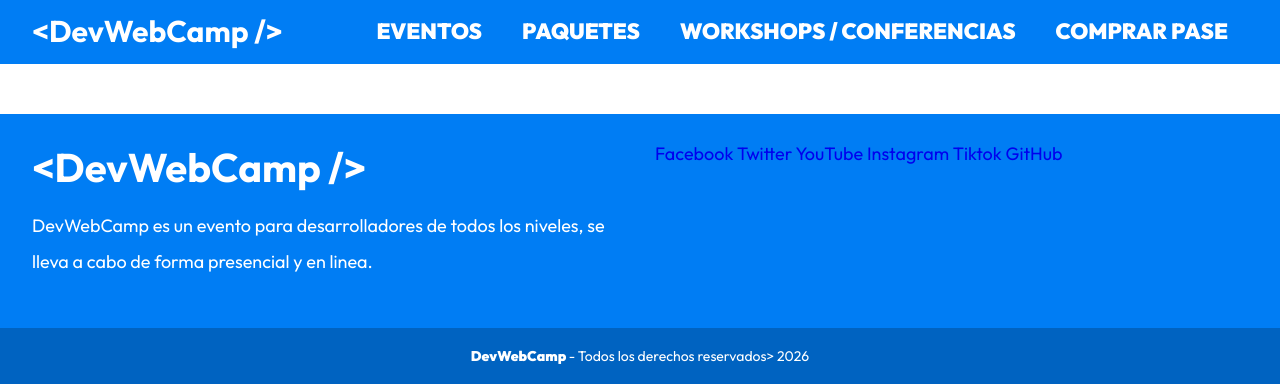
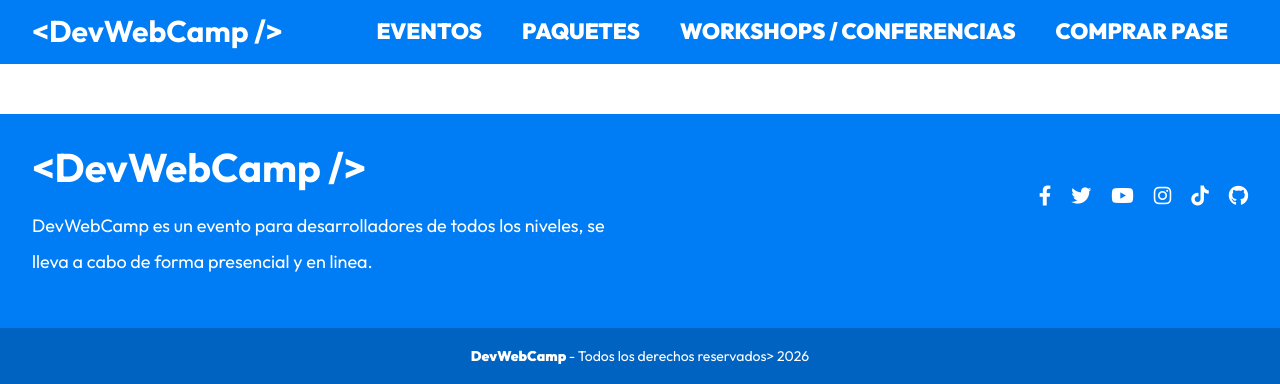
Before and after one commit to szelemcode/DevWebCamp, a PHP site: page /views/layout.php in a window 1280 px wide. Shown: the part 601-985 px from the top of the page. Run offline with PHP 8.4, Linux system fonts and the light colour scheme; the template is opened without the code that fills it, so the values that code supplies are empty; some libraries are stand-ins or nearby versions.

Commit message:
update video 683 completo

```diff
--- a/src/scss/base/_mixins.scss
+++ b/src/scss/base/_mixins.scss
@@ -98,3 +98,41 @@
          margin: 0;
     }
 }
+
+@mixin menu-social($color, $size) {
+    &__enlace {
+        &::before {
+            color: $color;
+            font-size: $size;
+            display:inline-block;
+            font-style: normal;
+            text-rendering: auto;
+            -webkit-font-smoothing: antialiased;
+            font-family: "Font Awesome 6 Brands";
+        }
+
+        &[href*="https://facebook.com"]::before {
+            content: "\f39e";
+        }
+        &[href*="https://github.com"]::before {
+            content: "\f09b";
+        }
+
+        &[href*="https://tiktok.com"]::before {
+            content: "\e07b";
+        }
+        &[href*="https://instagram.com"]::before {
+            content: "\f16d";
+        }
+        &[href*="https://youtube.com"]::before {
+            content: "\f167";
+        }
+        &[href*="https://twitter.com"]::before {
+            content: "\f099";
+        }
+    }
+
+    &__ocultar {
+        display: none;
+    }
+}
--- a/src/scss/ui/_index.scss
+++ b/src/scss/ui/_index.scss
@@ -1,3 +1,4 @@
 @forward 'header';
 @forward 'formulario';
 @forward 'footer';
+@forward 'social';
--- /dev/null
+++ b/src/scss/ui/social/_index.scss
@@ -0,0 +1 @@
+@forward 'sociales';
--- /dev/null
+++ b/src/scss/ui/social/_sociales.scss
@@ -0,0 +1,16 @@
+@use 'base/variables' as v;
+@use 'base/mixins' as m;
+@use 'sass:color';
+
+
+.menu-redes {
+    @include m.menu-social(v.$blanco, 2rem);
+    display: flex;
+    justify-content:center;
+    gap:2rem;
+    margin: 4rem 0;
+    @include m.tablet {
+        justify-content: flex-end;
+    }
+
+}
```
Also changed, not shown: public/build/css/app.css, 1 other file.
